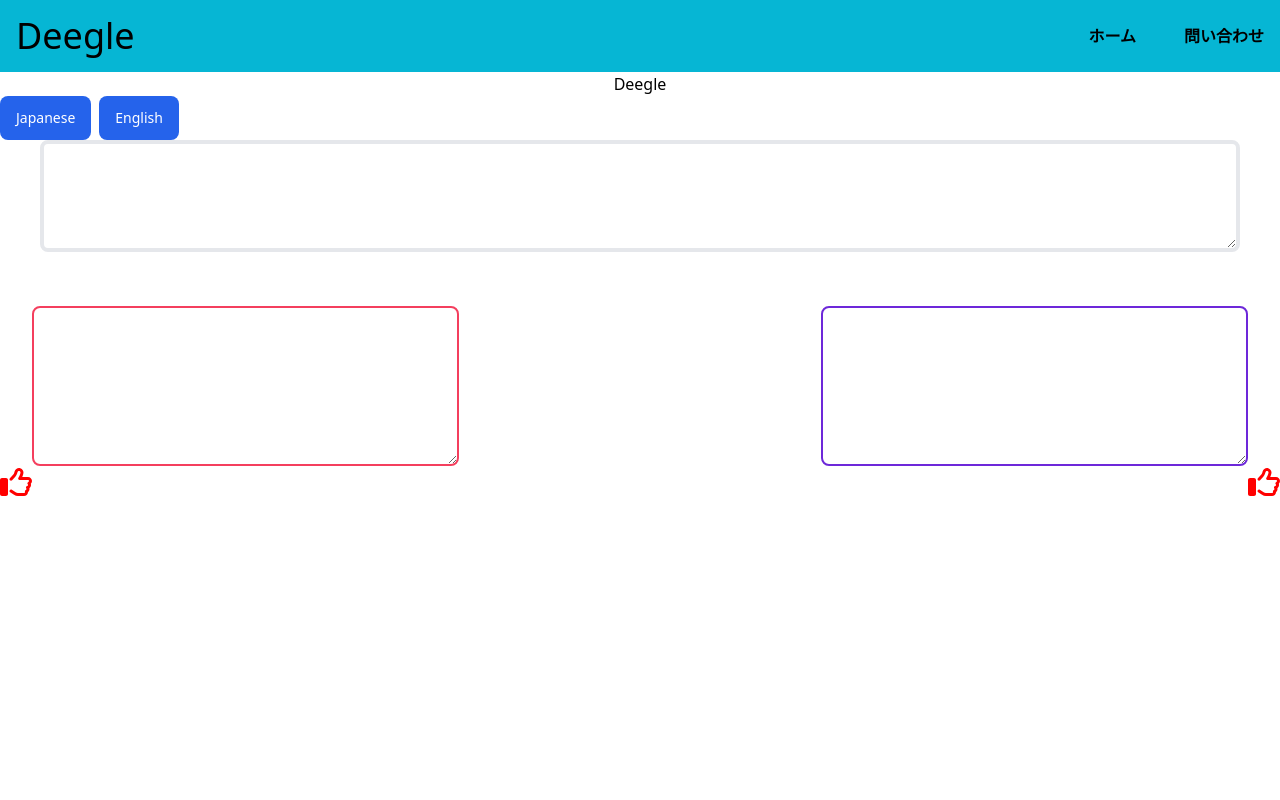
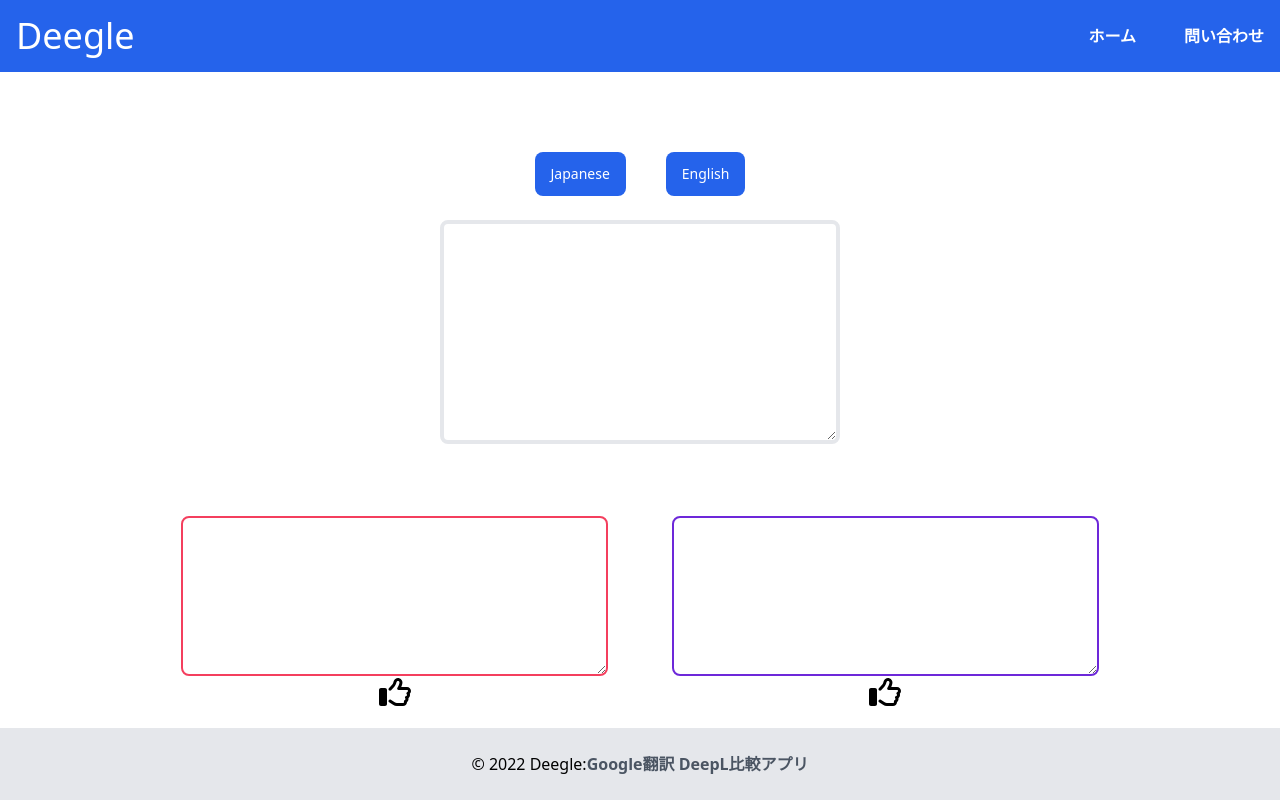
Before and after one commit to trailstem/deegle-translate-view, a Next.js app: page / in a window 1280 px wide. Built offline with nearby package versions, Linux system fonts and the light colour scheme.

Commit message:
フッターの作成（Footer.tsx） デザイン修正
テキストエリア等のデザインの修正、Footerの作成をしました。

```diff
--- /dev/null
+++ b/src/pages/components/Footer.tsx
@@ -0,0 +1,14 @@
+import React from 'react';
+
+const Footer = () => {
+  return (
+    <footer className="absolute inset-x-0 bottom-0">
+      <div className="text-center p-6 bg-gray-200 min-h-full">
+        <span>© 2022 Deegle:</span>
+        <a className="text-gray-600 font-semibold" href="">Google翻訳 DeepL比較アプリ</a>
+      </div>
+    </footer>
+
+  );
+}
+export default  Footer;
--- a/src/pages/components/Header.tsx
+++ b/src/pages/components/Header.tsx
@@ -3,7 +3,7 @@ import React from 'react';
 
 const Header = () => {
   return (
-  <header className="bg-cyan-500 p-4">
+  <header className="bg-blue-600  text-white p-4">
     <nav className="flex justify-between mx-auto container items-center">
       <div className="text-4xl">Deegle</div>
         <div className='space-x-12 font-bold'>
--- /dev/null
+++ b/src/pages/components/LanguageSwichingTab.tsx
@@ -0,0 +1,19 @@
+import React from 'react';
+
+const LanguageSwichingTab = () => {
+return (
+  <ul className="text-sm font-medium text-center text-gray-500 dark:text-gray-400">
+  <div className="flex justify-center">
+    <li className="mr-2 px-4">
+    <a href="#" className="inline-block py-3 px-4 text-white bg-blue-600 rounded-lg active" aria-current="page">Japanese</a>
+    </li>
+    <li className="px-4">
+    <a href="#" className="inline-block py-3 px-4 text-white bg-blue-600 rounded-lg active" aria-current="page">English</a>
+    </li>
+  </div>
+</ul>
+
+);
+}
+
+export default LanguageSwichingTab
--- a/src/pages/components/UserTranslationText.tsx
+++ b/src/pages/components/UserTranslationText.tsx
@@ -4,8 +4,8 @@ import React from 'react';
 export const UserTranslationText = (props: any) => {
   const {inputText, translate} = props;
   return (
-            <div className="">
-              <textarea id="" onChange={translate} className='border-4 md:w-full w-36 h-28 ms:h-56
+            <div className="sm:flex justify-center ms:px-24">
+              <textarea id="" onChange={translate} className='border-4 sm:w-1/3 w-full h-28 sm:h-56  md:h-56 mx-8
                rounded-lg' value={inputText}></textarea>
             </div>
   );
--- a/src/pages/index.tsx
+++ b/src/pages/index.tsx
@@ -5,6 +5,9 @@ import {faThumbsUp} from  "@fortawesome/free-regular-svg-icons";
 import  {useState}  from 'react';
 import ConvertWithGoogle, { UserTranslationText } from './components/UserTranslationText';
 import Header from './components/Header';
+import { LOADIPHLPAPI } from 'dns';
+import LanguageSwichingTab from './components/LanguageSwichingTab';
+import Footer from './components/Footer';
 
 
 
@@ -46,51 +49,37 @@ const Home: NextPage = () => {
       </Head>
       <Header/>
       <main>
-      <div className="justify-center">
-        <h1 className='text-center'>Deegle</h1>
-        <ul className="text-sm font-medium text-center text-gray-500 dark:text-gray-400">
-            <div className="flex">
-              <li className="mr-2">
-              <a href="#" className="inline-block py-3 px-4 text-white bg-blue-600 rounded-lg active" aria-current="page">Japanese</a>
-              </li>
-              <li>
-              <a href="#" className="inline-block py-3 px-4 text-white bg-blue-600 rounded-lg active" aria-current="page">English</a>
-              </li>
-            </div>
-        </ul>
-          <div>
-            <div className='flex-center px-10'>
+        <div className="justify-center py-20">
+         <LanguageSwichingTab/>
+         <div className='flex-center px-10 py-6'>
           <UserTranslationText googleText = {inputText} translate = {translate}/>
-            </div>
          </div>
 
          <div>
-          <div className='flex-center mt-12'>
-            <div className='flex ms:flex-center  justify-between'>
-                 <textarea id="" className='border-2 mx-8 h-40
-                 border-rose-500 rounded-lg w-1/3 ms:flex-center ms:h-22' value={aftTranGoogle}>
+          <div className='mt-12'>
+            <div className='flex justify-center'>
+                 <textarea className='border-2 mx-8 md:h-40
+                 border-rose-500 rounded-lg md:w-1/3 ' value={aftTranGoogle}>
                  </textarea>
-                  <textarea id="" className='border-2	md:text-center mx-8 h-40
-                  border-violet-700 rounded-lg w-1/3' value={aftTranDeepl}>
+                  <textarea  className='border-2 mx-8 md:h-40
+                  border-violet-700 rounded-lg md:w-1/3' value={aftTranDeepl}>
                   </textarea>
             </div>
 
           </div>
 
-            <div className='flex justify-between mx-auto container items-center'>
-                 <button className='flex' onClick={goodGoogle}>
-                  <FontAwesomeIcon icon={faThumbsUp} className="fa-2x" color='red'/>
+          <div className='flex justify-center items-center'>
+                 <button className='w-1/3 mx-8' disabled>
+                  <FontAwesomeIcon icon={faThumbsUp} className="fa-2x hover:text-blue-600 transision-all duration-300 cursor-pointer" color='' onClick={goodGoogle}/>
                  </button>
-                 <button className='flex' onClick={goodDeeple}>
-                  <FontAwesomeIcon icon={faThumbsUp} className="fa-2x" color='red'/>
+                 <button className='w-1/3 mx-8' disabled>
+                  <FontAwesomeIcon icon={faThumbsUp} className="fa-2x  hover:text-blue-600 transision-all duration-300 cursor-pointer" color='' onClick={goodDeeple}/>
                   </button>
           </div>
          </div>
-
         </div>
       </main>
-      <footer className="">
-      </footer>
+      <Footer/>
     </div>
   );
 }
```
Lines whose indentation alone changed are shown as unchanged.
